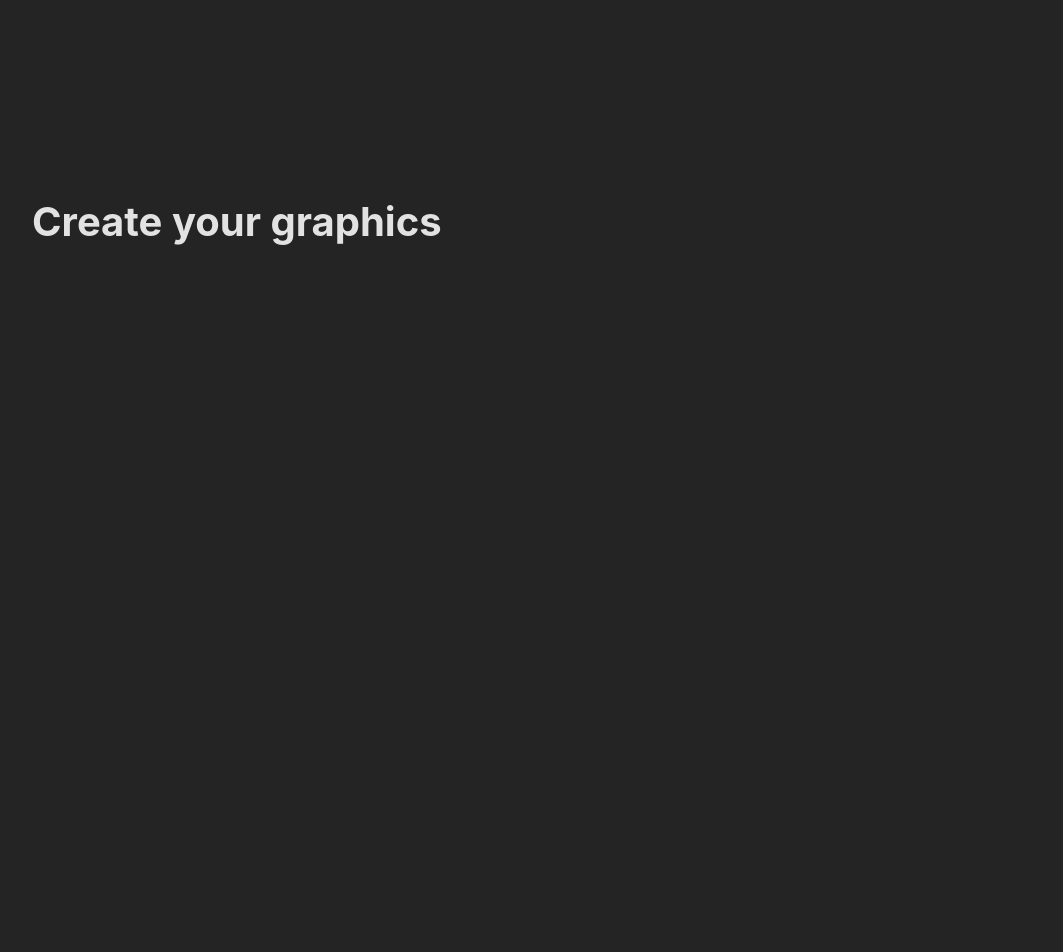
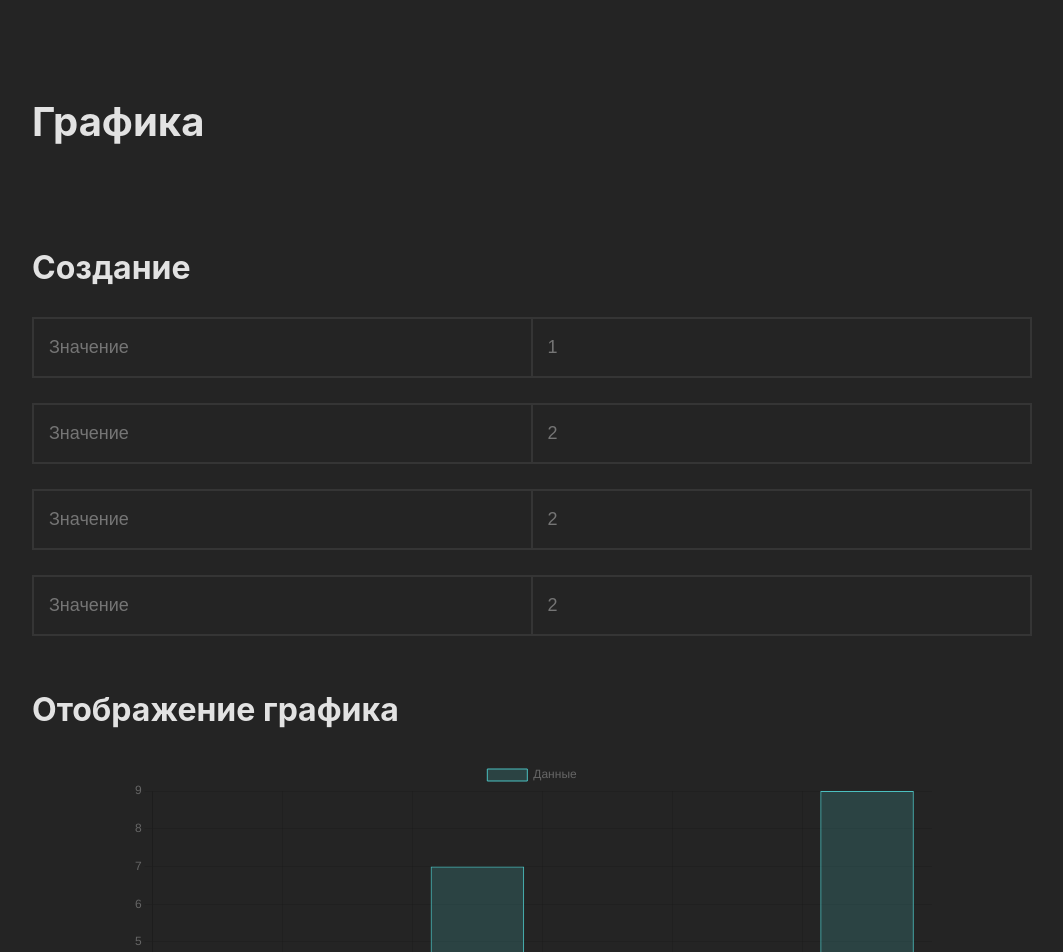
Before and after one commit to lojaaaaa/chart_creator, a React (Vite) app: page / in a window 1280 px wide. Shown: the top 952 px of the page, without its empty margins (108-1171 px from the left). Before the commit the page ends 800 px from the top, so only its background shows below. Built offline with nearby package versions, Linux system fonts and the light colour scheme.

Commit message:
create basic design

```diff
--- a/src/App.jsx
+++ b/src/App.jsx
@@ -1,4 +1,6 @@
 import React, { useState } from 'react';
+import ChartDisplay from './components/ChartDisplay/ChartDisplay';
+import ChartInput from './components/ChartInput/ChartInput';
 // import ChartInput from './ChartInput';
 // import ChartDisplay from './ChartDisplay';
 
@@ -13,9 +15,10 @@ function App() {
     <div className="wrapper">
       <section className="graph">
         <div className="graph__container container">
-          <h1 className="title">Create your graphics</h1>
-          <div className="graphics">
-
+          <h1 className="title">Графика</h1>
+          <div className="content">
+            <ChartInput />
+            <ChartDisplay />
           </div>
         </div>
       </section>
--- /dev/null
+++ b/src/components/ChartDisplay/ChartDisplay.jsx
@@ -0,0 +1,31 @@
+import React from 'react';
+import { Bar } from 'react-chartjs-2';
+import { Chart as ChartJS } from 'chart.js/auto';
+import styles from './ChartDisplay.module.scss'
+
+
+function ChartDisplay({ data }) {
+  const chartData = {
+    labels: ['Red', 'Blue', 'Yellow', 'Green', 'Purple', 'Orange'],
+    datasets: [
+      {
+        label: 'Данные',
+        backgroundColor: 'rgba(75, 192, 192, 0.2)',
+        borderColor: 'rgba(75, 192, 192, 1)',
+        borderWidth: 1,
+        data: [1, 2, 7, 4, 3, 9],
+      },
+    ],
+  };
+
+
+
+  return (
+    <div className={styles.graphics}>
+      <h2 className={styles.title}>Отображение графика</h2>
+      <Bar className={styles.graph} data={chartData} />
+    </div>
+  );
+}
+
+export default ChartDisplay;
--- /dev/null
+++ b/src/components/ChartDisplay/ChartDisplay.module.scss
@@ -0,0 +1,12 @@
+.graphics{
+  display: flex;
+  flex-direction: column;
+  align-items: center;
+  gap: 25px;
+  max-height: 400px;
+}
+
+.title{
+  font-size: 32px;
+  align-self: flex-start;
+}
--- /dev/null
+++ b/src/components/ChartInput/ChartInput.jsx
@@ -0,0 +1,28 @@
+import React from 'react'
+import styles from './ChartInput.module.scss'
+
+const ChartInput = () => {
+  return (
+    <div className={styles.items}>
+      <h2 className={styles.title}>Cоздание</h2>
+      <div className={styles.item}>
+        <input placeholder='Значение' className={styles.input} type="text" />
+        <input placeholder='1' className={styles.input} type="number" />
+      </div>
+      <div className={styles.item}>
+        <input placeholder='Значение' className={styles.input} type="text" />
+        <input placeholder='2' className={styles.input} type="number" />
+      </div>
+      <div className={styles.item}>
+        <input placeholder='Значение' className={styles.input} type="text" />
+        <input placeholder='2' className={styles.input} type="number" />
+      </div>
+      <div className={styles.item}>
+        <input placeholder='Значение' className={styles.input} type="text" />
+        <input placeholder='2' className={styles.input} type="number" />
+      </div>
+    </div>
+  )
+}
+
+export default ChartInput
--- /dev/null
+++ b/src/components/ChartInput/ChartInput.module.scss
@@ -0,0 +1,26 @@
+.items{
+  display: flex;
+  flex-direction: column;
+  gap: 25px;
+}
+
+.item{
+  display: flex;
+}
+
+.input{
+  width: 100%;
+  outline: none;
+  font-size: 18px;
+  padding: 18px 15px;
+  background-color: transparent;
+  border: 2px solid rgb(53, 53, 53);
+}
+.input:last-child{
+  border-left: 0;
+}
+
+.title{
+  font-size: 32px;
+  align-self: flex-start;
+}
--- a/src/index.scss
+++ b/src/index.scss
@@ -79,5 +79,11 @@ button:focus-visible {
   display: flex;
   flex-direction: column;
   gap: 100px;
-  padding-top: 200px;
+  padding-top: 100px;
 }
+
+.content{
+  display: flex;
+  flex-direction: column;
+  gap: 50px;
+}
```
Also changed, not shown: src/ChartDispla.jsx (renamed from src/ChartDisplay.jsx), 1 other file (tests, documents, lock files or other folders).
